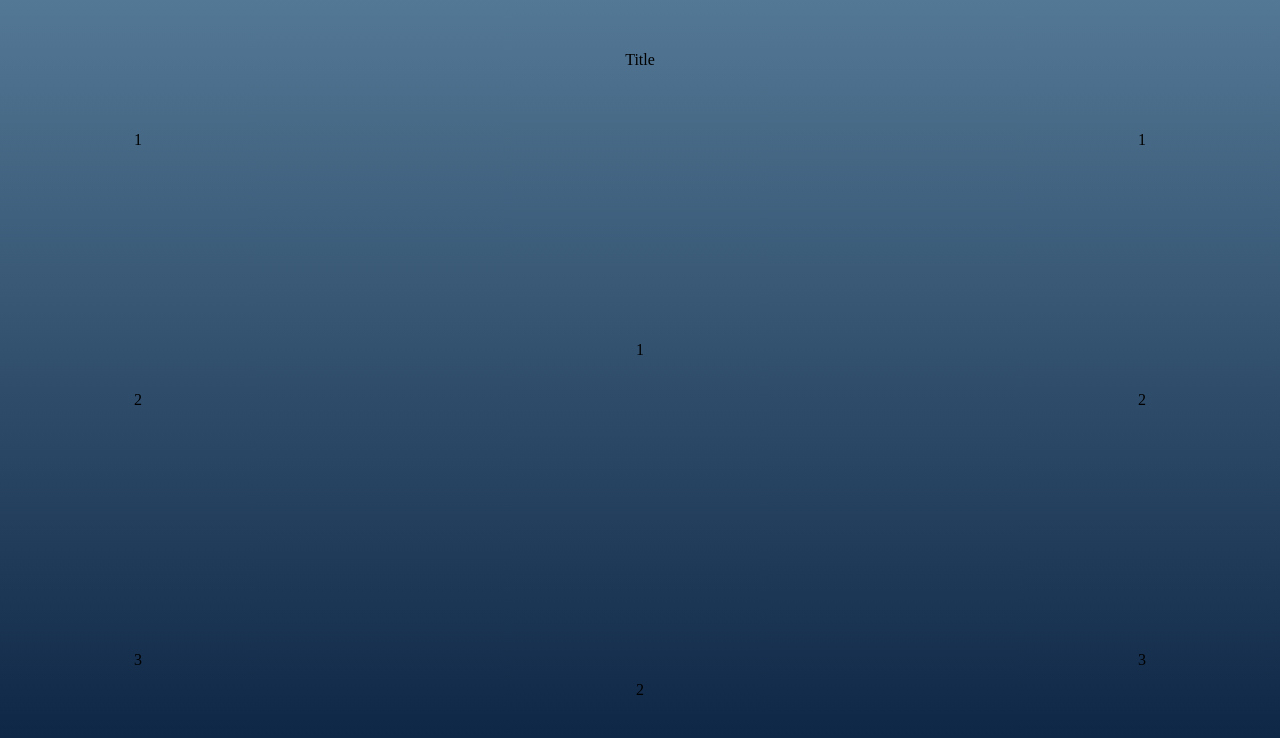
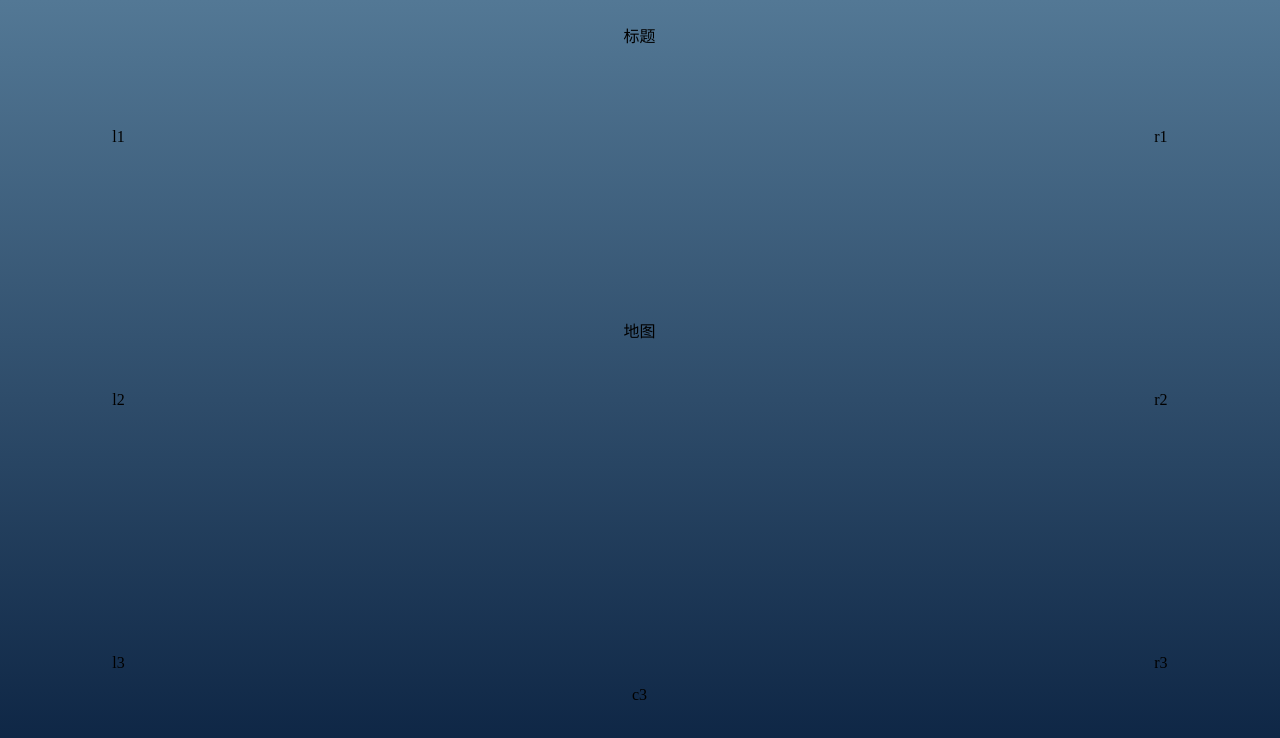
Before and after one commit to FairyEver/BigDataDisplay, a Vue app: page / in a window 1280 px wide. Shown: the top 738 px of the page. Built offline with nearby package versions, Linux system fonts and the light colour scheme.

Commit message:
no message

```diff
--- a/src/components/layout/layout.vue
+++ b/src/components/layout/layout.vue
@@ -1,19 +1,25 @@
 <template>
   <div id="screen">
     <div class="col">
-      <item class="item">1</item>
-      <item class="item">2</item>
-      <item class="item">3</item>
+      <item class="item"><slot name="l1"></slot></item>
+      <item class="item"><slot name="l2"></slot></item>
+      <item class="item"><slot name="l3"></slot></item>
     </div>
     <div class="col" :style="centerStyle">
-      <item class="item" :height="100">Title</item>
-      <item class="item">1</item>
-      <item class="item" :height="200">2</item>
+      <item class="item" :height="60">
+        <slot name="c1"></slot>
+      </item>
+      <item class="item">
+        <slot name="c2"></slot>
+      </item>
+      <item class="item" :height="200">
+        <slot name="c3"></slot>
+      </item>
     </div>
     <div class="col">
-      <item class="item">1</item>
-      <item class="item">2</item>
-      <item class="item">3</item>
+      <item class="item"><slot name="r1"></slot></item>
+      <item class="item"><slot name="r2"></slot></item>
+      <item class="item"><slot name="r3"></slot></item>
     </div>
   </div>
 </template>
@@ -26,7 +32,7 @@ export default {
   },
   props: {
     centerWidth: {
-      default: 500
+      default: 600
     }
   },
   computed: {
@@ -41,8 +47,8 @@ export default {
 
 <style lang="scss" scoped>
 #screen{
-  height: calc(100vh - 20px);
-  width: calc(100vw - 20px);
+  height: calc(100vh - 10px);
+  width: calc(100vw - 10px);
   max-height: 1080px;
   max-width: 1920px;
   display: flex;
@@ -53,7 +59,6 @@ export default {
     display: flex;
     flex-direction: column;
     .item{
-      // transition: all .3s cubic-bezier(.55,0,.1,1);
       display: flex;
       justify-content: center;
       align-items: center;
--- a/src/page/page1.vue
+++ b/src/page/page1.vue
@@ -1,5 +1,15 @@
 <template>
-  <layout></layout>
+  <layout>
+    <template slot="l1">l1</template>
+    <template slot="l2">l2</template>
+    <template slot="l3">l3</template>
+    <template slot="c1">标题</template>
+    <template slot="c2">地图</template>
+    <template slot="c3">c3</template>
+    <template slot="r1">r1</template>
+    <template slot="r2">r2</template>
+    <template slot="r3">r3</template>
+  </layout>
 </template>
 
 <script>
```
